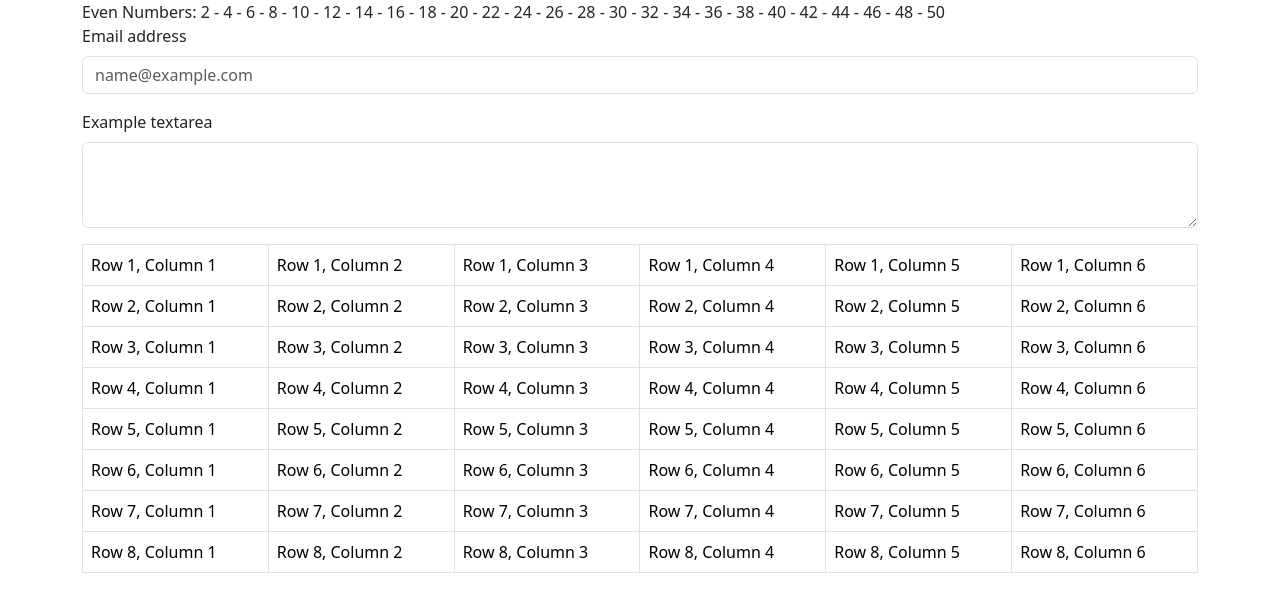
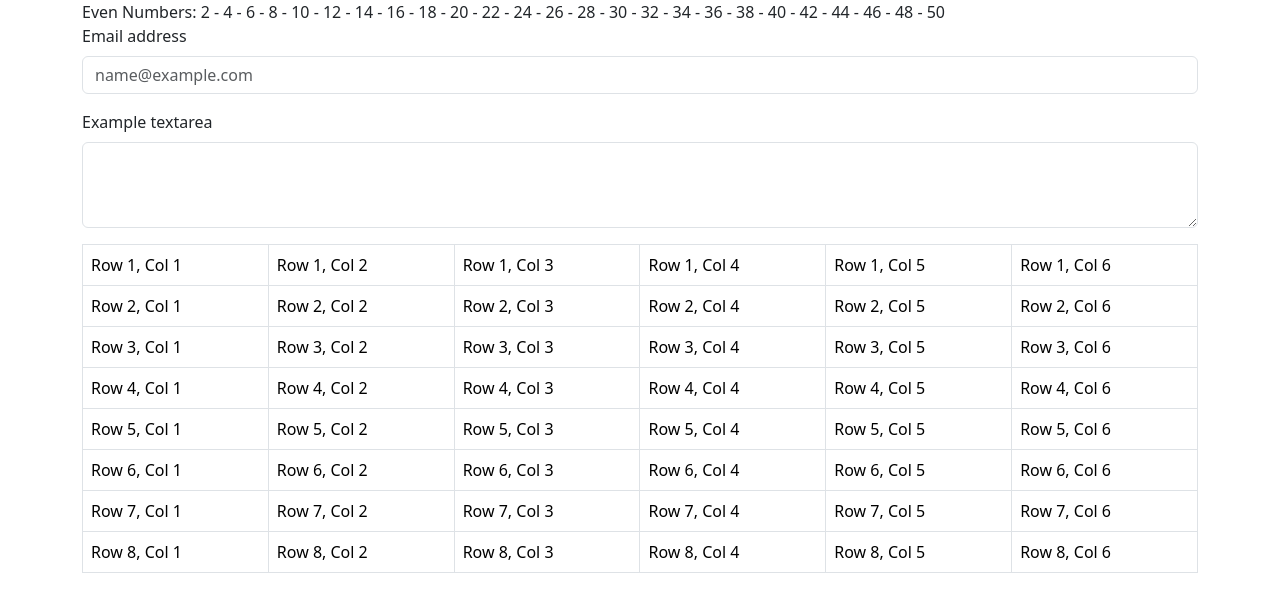
Before and after one commit to jmontagano-CPS276/CPS_276, a PHP site: page / in a window 1280 px wide. Shown: the top 612 px of the page. Run offline with PHP 8.4, Linux system fonts and the light colour scheme.

Commit message:
Assignment 2 fixes

```diff
--- a/Assignments/Assignment2/index.php
+++ b/Assignments/Assignment2/index.php
@@ -29,7 +29,7 @@ function createTable($rows, $columns) {
     for ($i = 1; $i <= $rows; $i++) {
         $table .= '<tr>';
         for ($j = 1; $j <= $columns; $j++) {
-            $table .= "<td>Row {$i}, Column {$j}</td>";
+            $table .= "<td>Row {$i}, Col {$j}</td>";
         }
         $table .= '</tr>';
     }
```
